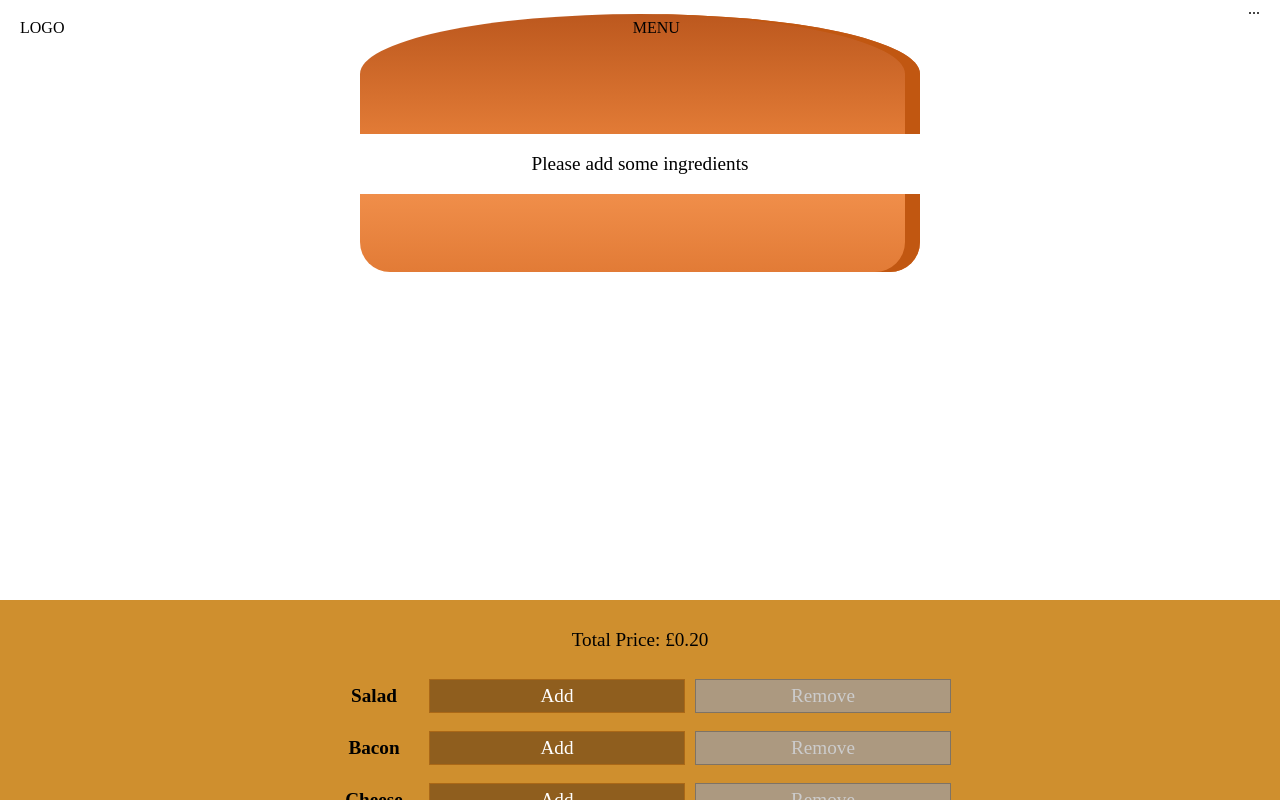
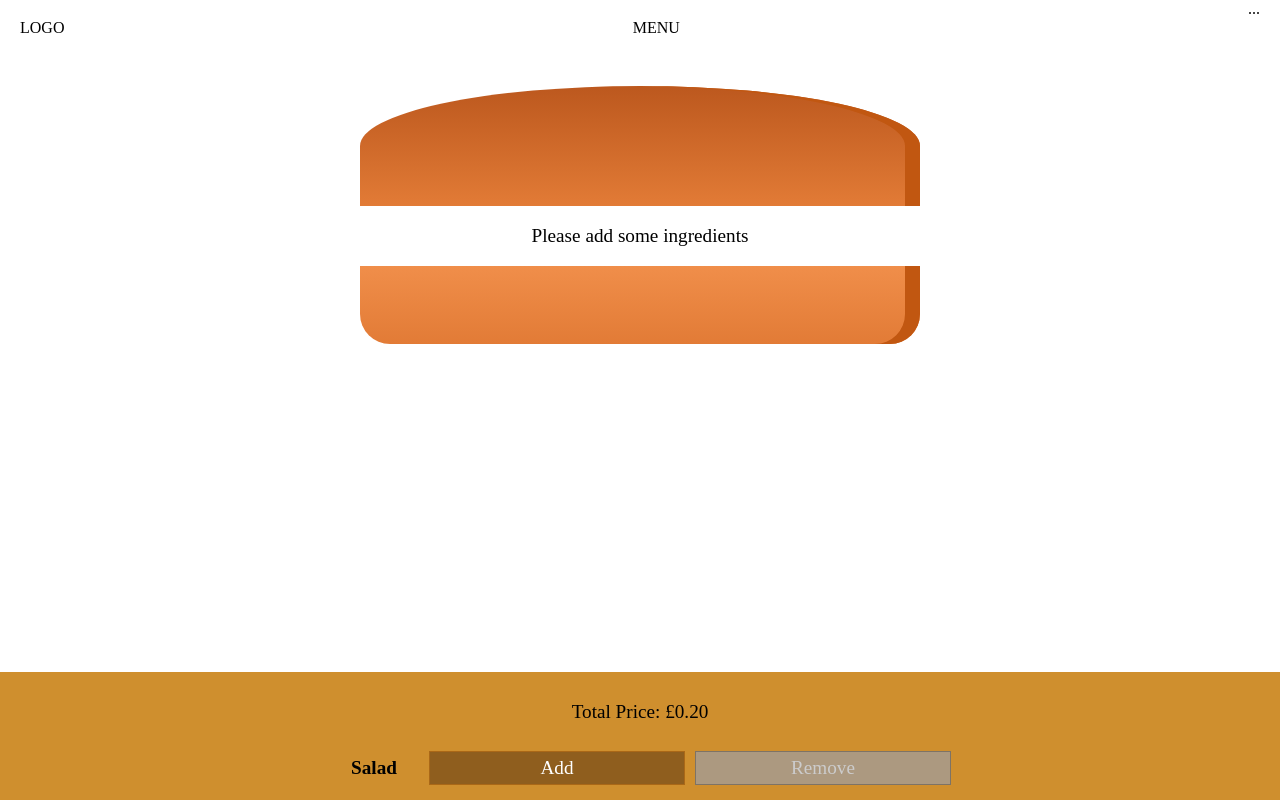
Before and after one commit to AxSch/burger-app, a React app: page / in a window 1280 px wide. Shown: the top 800 px of the page. Built offline with nearby package versions, Linux system fonts and the light colour scheme; a web font is replaced by a local one.

Commit message:
fix: Corrected positioning & import path

```diff
--- a/src/components/Layout/Layout.tsx
+++ b/src/components/Layout/Layout.tsx
@@ -1,10 +1,10 @@
 import React from 'react'
 import styled from 'styled-components'
-import ToolBar from 'components/Navigation/Toolbar/Toolbar';
+import ToolBar from '../../components/Navigation/Toolbar/Toolbar';
 
 const StyledLayout = styled.div`
   width: 100%;
-  margin: auto;
+  margin-top: 72px;
   height: 100%;
   overflow: scroll;
   text-align: center;
```
